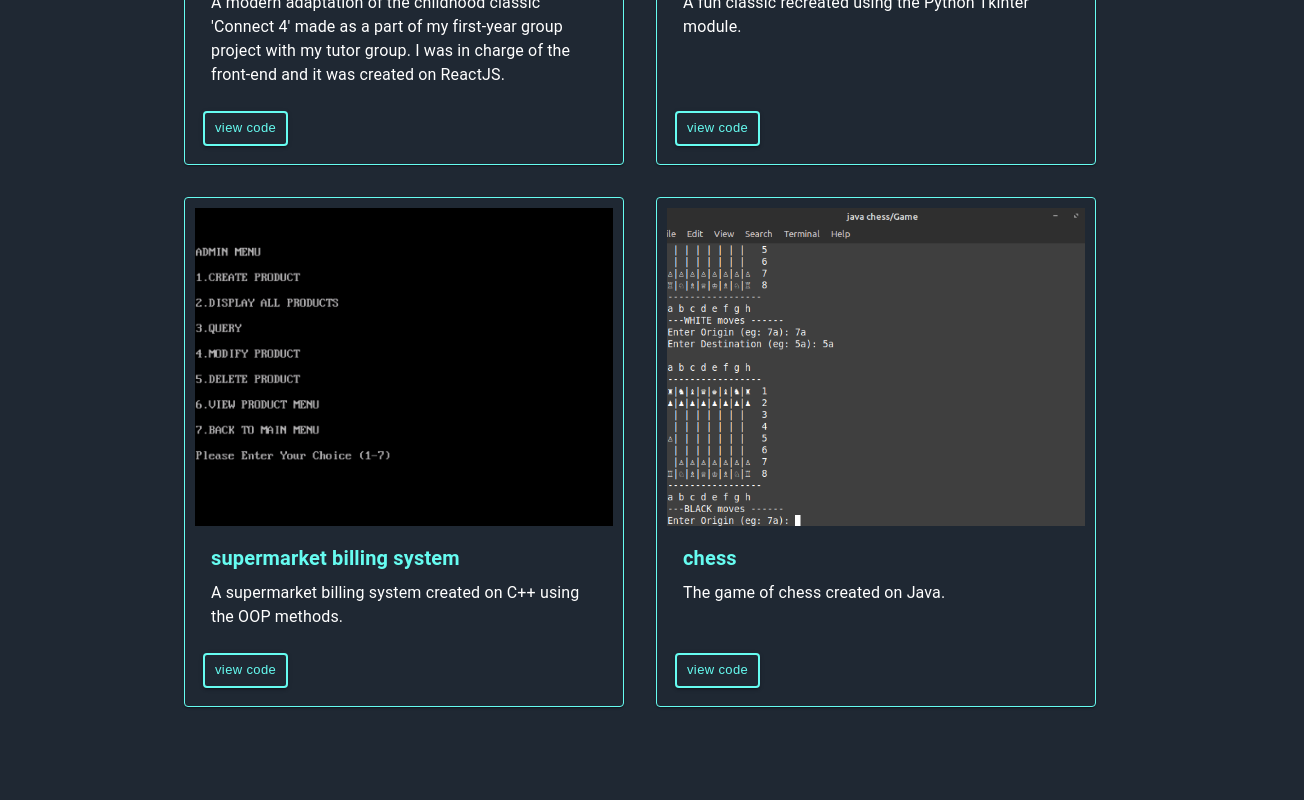
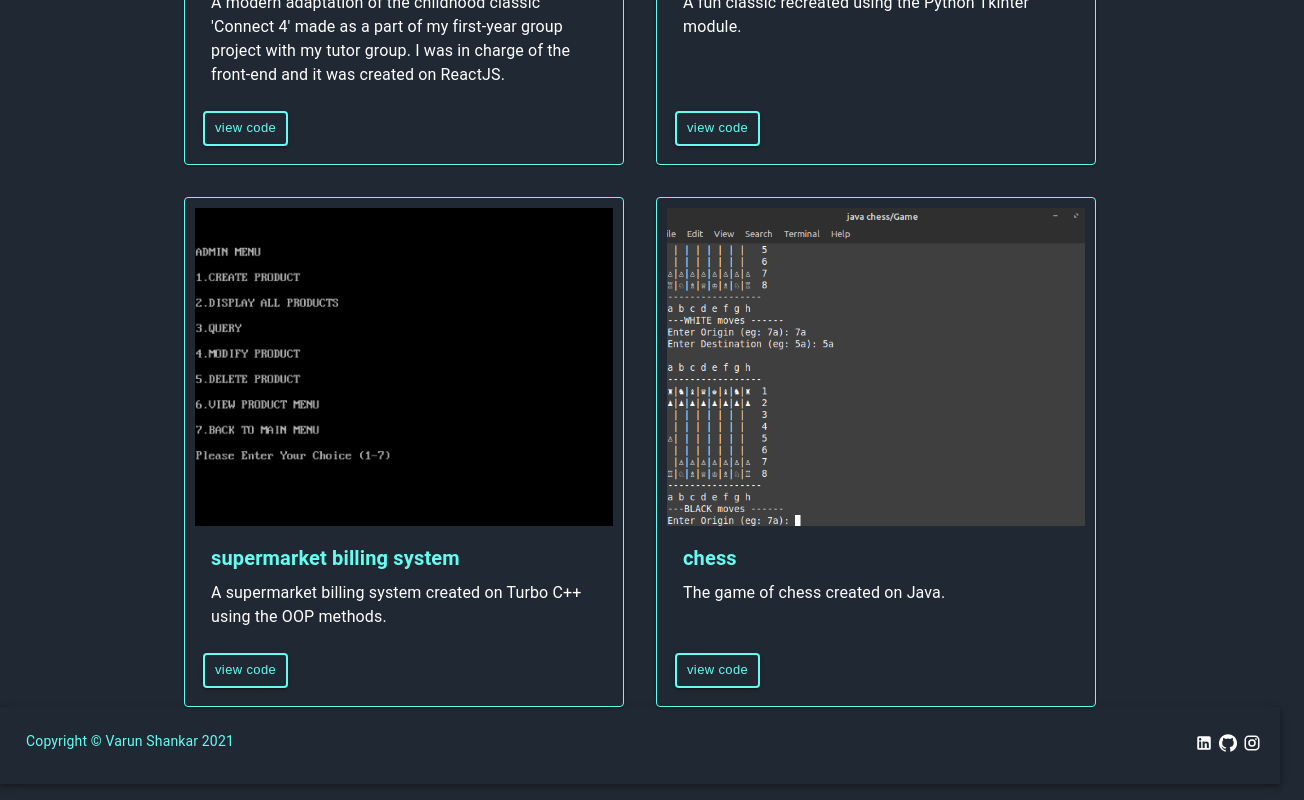
Before and after one commit to v8runn/personal-portfolio, a React (Create React App) app in the folder client/: page / in a window 1280 px wide. Shown: the part 1548-2348 px from the top of the page, 1304 px wide, since content can reach past the window. Before the commit the page ends 2271 px from the top, so only its background shows below. Built offline with nearby package versions, Linux system fonts and the light colour scheme.

Commit message:
add footer with icons

```diff
--- a/client/package.json
+++ b/client/package.json
@@ -4,6 +4,7 @@
   "private": true,
   "dependencies": {
     "@material-ui/core": "^4.12.3",
+    "@material-ui/icons": "^4.11.2",
     "@testing-library/jest-dom": "^5.14.1",
     "@testing-library/react": "^11.2.7",
     "@testing-library/user-event": "^12.8.3",
--- a/client/src/About.tsx
+++ b/client/src/About.tsx
@@ -58,7 +58,7 @@ export default function About ()
                 <Typography variant="h6">
                     I am Varun, a second-year CS undergraduate at the University of Manchester and an aspiring software engineer. I also possess a keen interest in machine learning, AI and data science. Things I love to do when I am not thinking about computers and programming include gaming, photography and video editing.
                 </Typography>
-                <Button variant="contained" className={classes.btn}> &gt; contact me</Button>
+                <Button variant="contained" className={classes.btn} href="mailto:shankar.varuns26@gmail.com"> &gt; contact me</Button>
                 </div>
                 <img src={Image} className={classes.media}></img>
             </Box>
--- a/client/src/App.tsx
+++ b/client/src/App.tsx
@@ -3,6 +3,7 @@ import Navbar from './Navbar'
 import About from './About'
 import Skills from './Skills'
 import Projects from './Projects'
+import Footer from './Footer'
 import { CssBaseline, createTheme, responsiveFontSizes } from '@material-ui/core';
 
 let theme = createTheme({
@@ -26,6 +27,7 @@ function App() {
       <About />
       <Skills />
       <Projects />
+      <Footer />
       </CssBaseline>
     </div>
   );
--- /dev/null
+++ b/client/src/Footer.tsx
@@ -0,0 +1,62 @@
+import { AppBar, Typography, makeStyles, Grid } from "@material-ui/core";
+import LinkedInIcon from '@material-ui/icons/LinkedIn';
+import GitHubIcon from '@material-ui/icons/GitHub';
+import InstagramIcon from '@material-ui/icons/Instagram';
+
+const useStyles = makeStyles((theme) => ({
+  footer: {
+    padding: theme.spacing(3, 2),
+    marginTop: "auto",
+    background: "#1f2833",
+    color: "#66fcf1",
+  },
+  icons: {
+    padding: "3px",
+    cursor: "pointer",
+    color: "white",
+    '&:hover': {
+        color: "#66fcf1"
+    }
+
+  },
+}));
+
+export default function Footer() {
+  const classes = useStyles();
+
+  return (
+    <AppBar position="static" className={classes.footer}>
+      <Grid justifyContent="space-between" container spacing={10}>
+        <Grid item>
+          <Typography variant="body2" style={{ marginLeft: "10px" }}>
+            {"Copyright © "} Varun Shankar 2021
+          </Typography>
+        </Grid>
+
+        <Grid item>
+          <div>
+            <LinkedInIcon
+
+              className={classes.icons}
+              onClick={() =>
+                (window.location.href = "https://www.linkedin.com/in/varun-shankar-2002/")
+              }
+            />
+            <GitHubIcon
+
+              className={classes.icons}
+              onClick={() =>
+                (window.location.href = "https://github.com/v8runn")
+              }
+            />
+            <InstagramIcon
+            className={classes.icons}
+            onClick={() =>
+            (window.location.href = "https://instagram.com/v8runn2")}
+            />
+          </div>
+        </Grid>
+      </Grid>
+    </AppBar>
+  );
+}
--- a/client/src/ProjectsData.tsx
+++ b/client/src/ProjectsData.tsx
@@ -29,7 +29,7 @@ const ProjectsData: projects[] = [
     {
         name: "supermarket billing system",
         image: supermarket,
-        description: "A supermarket billing system created on C++ using the OOP methods.",
+        description: "A supermarket billing system created on Turbo C++ using the OOP methods.",
         link: "https://github.com/v8runn/SupermarketBillingSystem"
     },
     {
```
Also changed, not shown: 1 other file (tests, documents, lock files or other folders).
